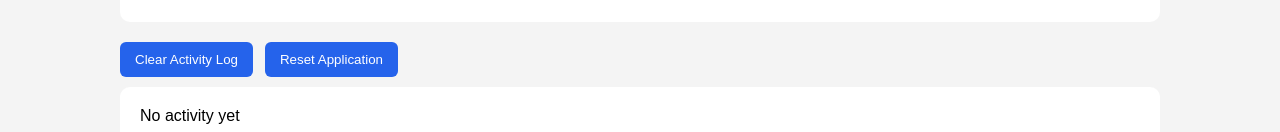
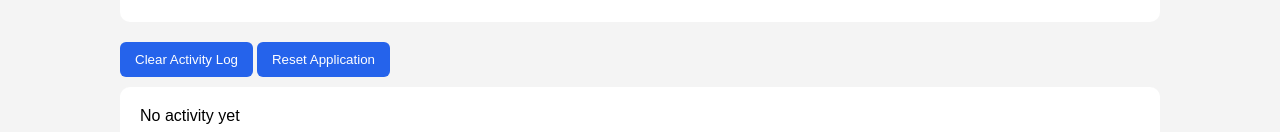
Before and after one commit to prakh0/Food-Delivery-Manager, a React (Vite) app: page / in a window 1280 px wide. Shown: the part 922-1054 px from the top of the page. Built offline with nearby package versions, Linux system fonts and the light colour scheme.

Commit message:
added reset buttion adjust

```diff
--- a/src/index.css
+++ b/src/index.css
@@ -158,7 +158,7 @@ button:hover {
 
 .activity-buttons {
   display: flex;
-  gap: 12px;
+  gap: 4px;
   margin-bottom: 10px;
   flex-wrap: wrap;
 }
```
